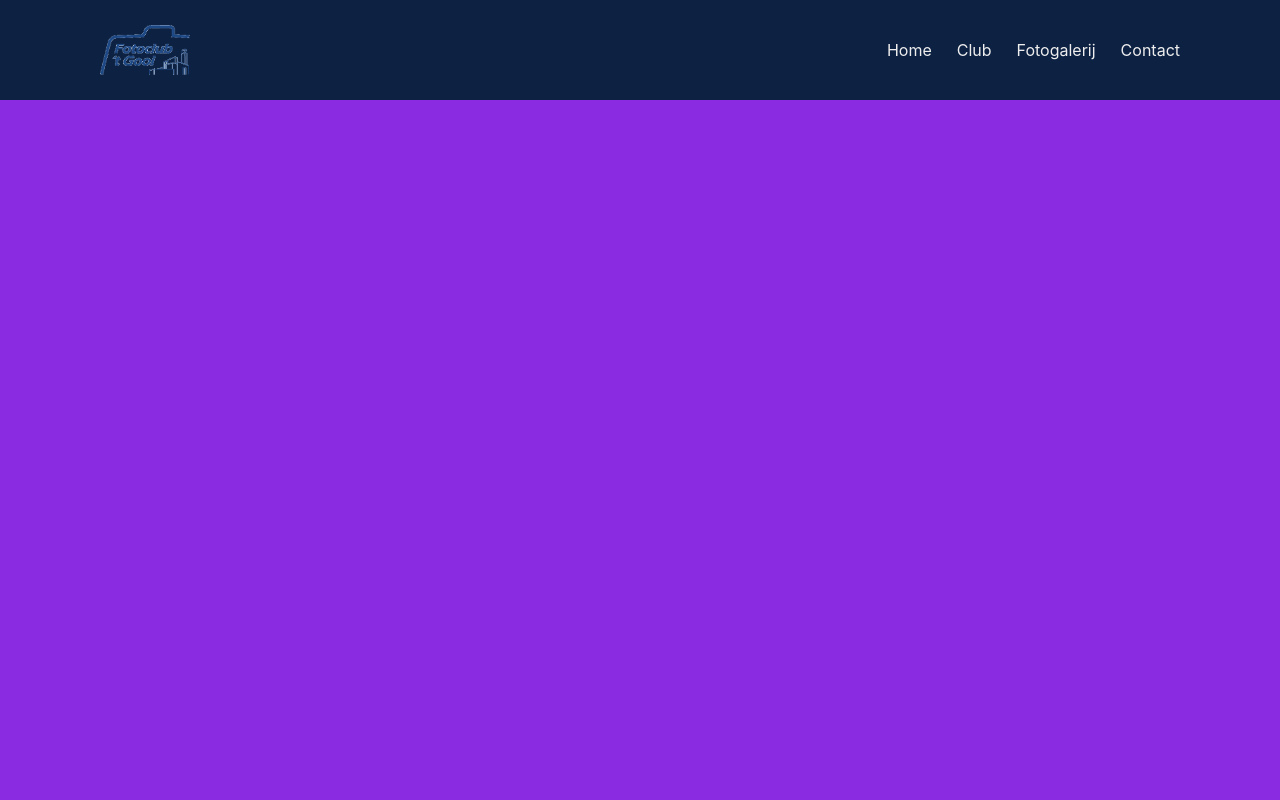
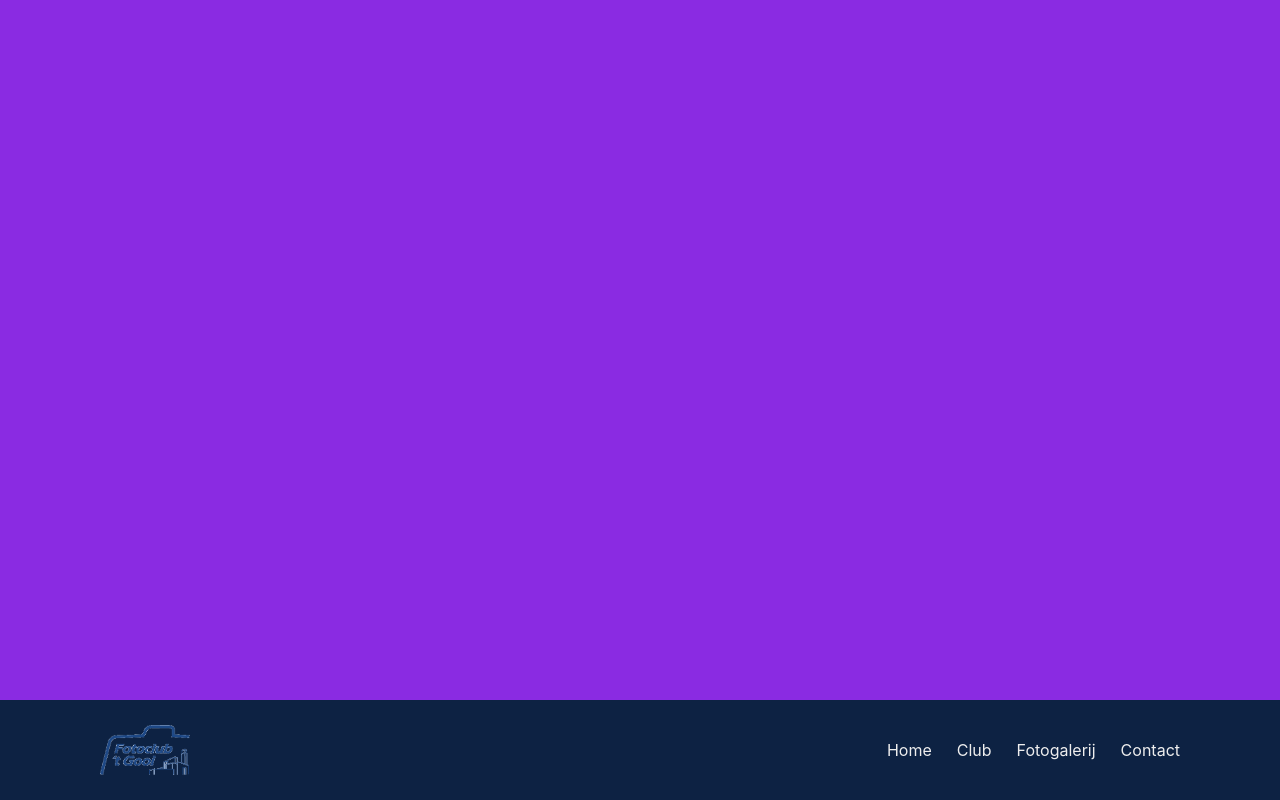
Before and after one commit to J-Segers/fctgooi, a React (Create React App) app: page / in a window 1280 px wide. Shown: the top 800 px of the page. Built offline with nearby package versions, Linux system fonts and the light colour scheme; the HTML template or start-up script is replaced by a standard one.

Commit message:
header sticky gemaakt en gewisseld met hero op homepage

```diff
--- a/src/App.tsx
+++ b/src/App.tsx
@@ -9,7 +9,6 @@ function App() {
   return (
 
     <BrowserRouter>
-      <Header />
 
       <main>
 
--- a/src/components/header/Header.css
+++ b/src/components/header/Header.css
@@ -5,6 +5,8 @@ header {
     justify-content: center;
     align-items: center;
     background-color: var(--secundary-color);
+    position: sticky;
+    top: 0;
 }
 
 #header-container {
--- a/src/pages/Home.css
+++ b/src/pages/Home.css
@@ -1,4 +1,4 @@
 #home-container {
     width: 100%;
-    min-height: calc(100% - 300px);
+    height: 200vh;
 }
--- a/src/pages/Home.tsx
+++ b/src/pages/Home.tsx
@@ -1,15 +1,18 @@
 import React from 'react';
 import Header from '../components/header/Header';
 import Hero from '../components/hero/Hero';
+import "./Home.css";
 
 function Home() {
 
     return (
         <div id={"home-container"}>
             <Hero />
+            <Header />
             <section className="recente-activiteiten">
                 <article>
                     {/* hier kunnen in meerdere article elements de recente activiteiten geplaatst worden of in een nieuw component. */}
+                    &nbsp;
                 </article>
             </section>
         </div>
```
